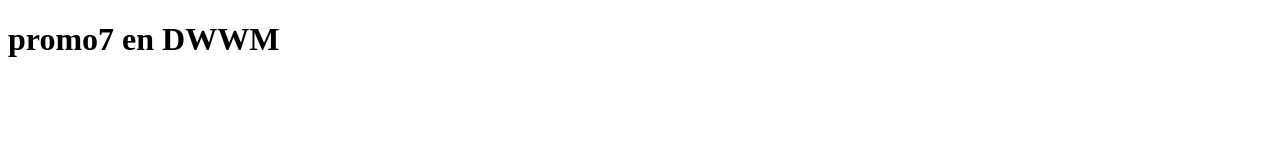
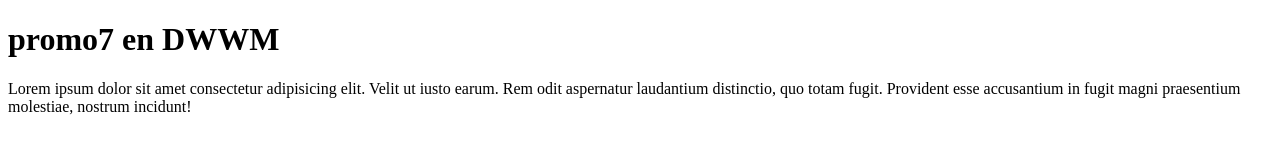
Before and after one commit to DialloMaria/Briefpromo7, a plain HTML site: page index.html in a window 1280 px wide. Drawn offline with Linux system fonts and the light colour scheme.

Commit message:
ajout de paragraphe

```diff
--- a/index.html
+++ b/index.html
@@ -8,6 +8,7 @@
 <body>
 
     <h1>promo7 en DWWM</h1>
+    <P>Lorem ipsum dolor sit amet consectetur adipisicing elit. Velit ut iusto earum. Rem odit aspernatur laudantium distinctio, quo totam fugit. Provident esse accusantium in fugit magni praesentium molestiae, nostrum incidunt!</P>
 
 </body>
 </html>
```
